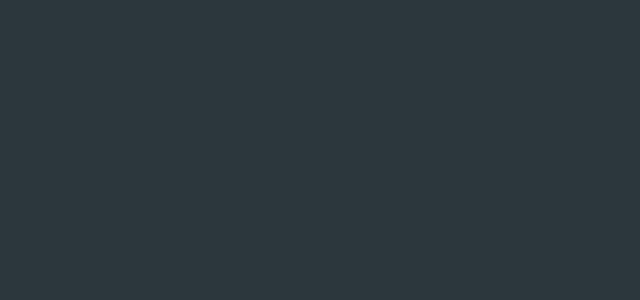
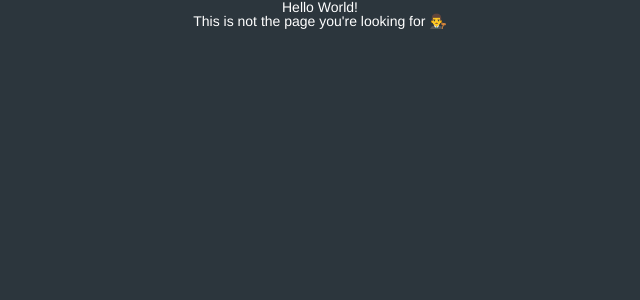
Before and after one commit to dsaavedr/movie-tinder2, a React (Create React App) app: page /register in a window 1280 px wide. Before the commit this address had no page. Shown: the top 300 px of the page, without its empty margins (320-960 px from the left). Built offline with nearby package versions, Linux system fonts and the light colour scheme.

Commit message:
Added basic structure for auth routes

```diff
--- a/src/App.js
+++ b/src/App.js
@@ -1,7 +1,10 @@
+import { Outlet } from "react-router-dom";
+
 function App() {
     return (
         <div className='App'>
             <h1>Hello World!</h1>
+            <Outlet />
         </div>
     );
 }
--- a/src/index.js
+++ b/src/index.js
@@ -4,7 +4,9 @@ import { BrowserRouter, Route, Routes } from "react-router-dom";
 import reportWebVitals from "./reportWebVitals";
 
 import App from "./App";
+import Home from "./pages/Home";
 import Login from "./pages/Login";
+import Error404 from "./pages/404";
 
 import "./styles/bootstrap-grid.min.css";
 import "./styles/index.sass";
@@ -13,7 +15,12 @@ ReactDOM.render(
     <React.StrictMode>
         <BrowserRouter>
             <Routes>
-                <Route path='/' element={<App />} />
+                {/* Authenticated routes */}
+                <Route path='/' element={<App />}>
+                    <Route path='/' element={<Home />} />
+                    <Route path='*' element={<Error404 />} />
+                </Route>
+                {/* Unauthenticated routes */}
                 <Route path='/login' element={<Login />} />
             </Routes>
         </BrowserRouter>
--- /dev/null
+++ b/src/pages/404.js
@@ -0,0 +1,9 @@
+import React from "react";
+
+export default function Error404() {
+    return (
+        <div>
+            <h1>This is not the page you're looking for 👨‍⚖️</h1>
+        </div>
+    );
+}
--- /dev/null
+++ b/src/pages/Home.js
@@ -0,0 +1,5 @@
+import React from "react";
+
+export default function Home() {
+    return <div>Home</div>;
+}
```
